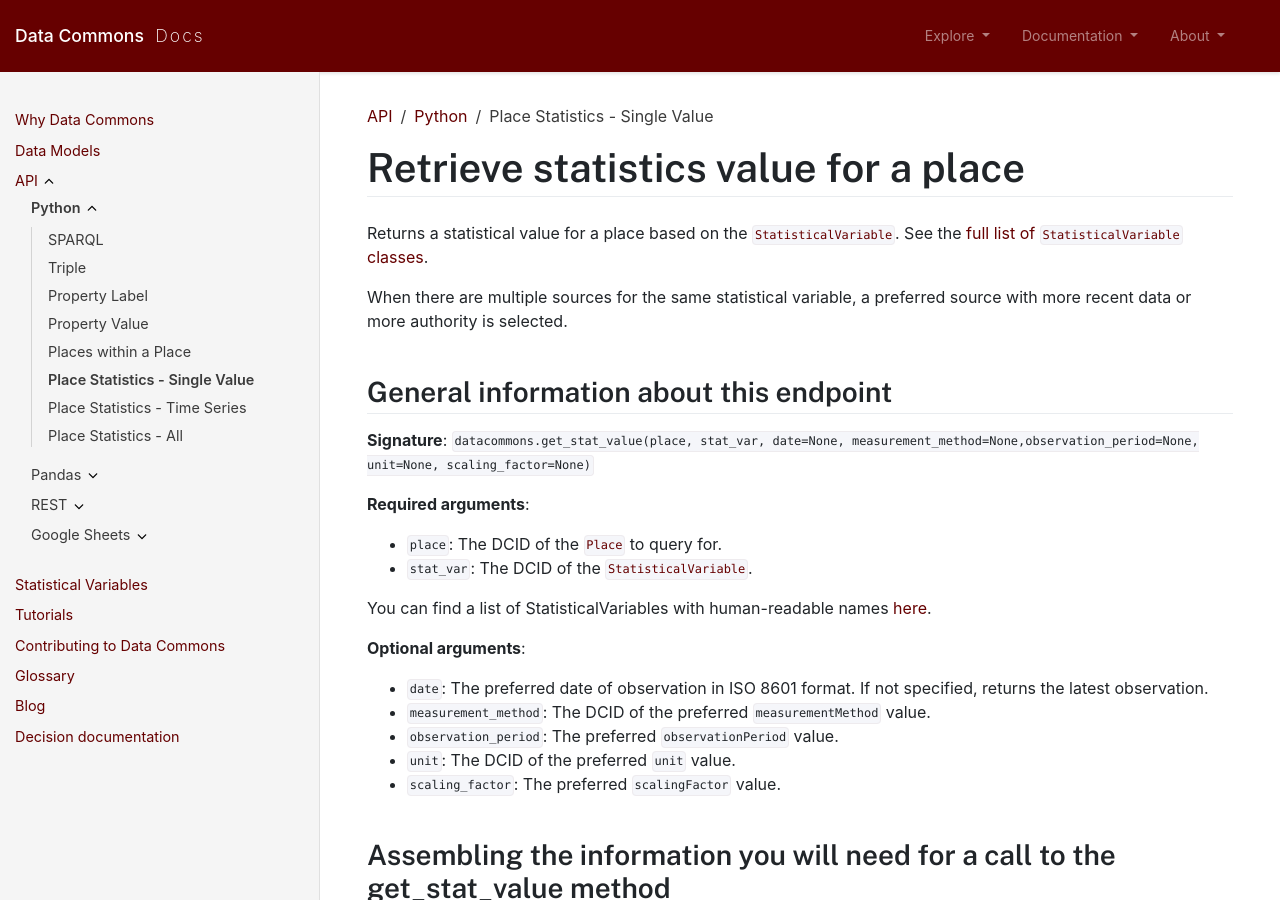
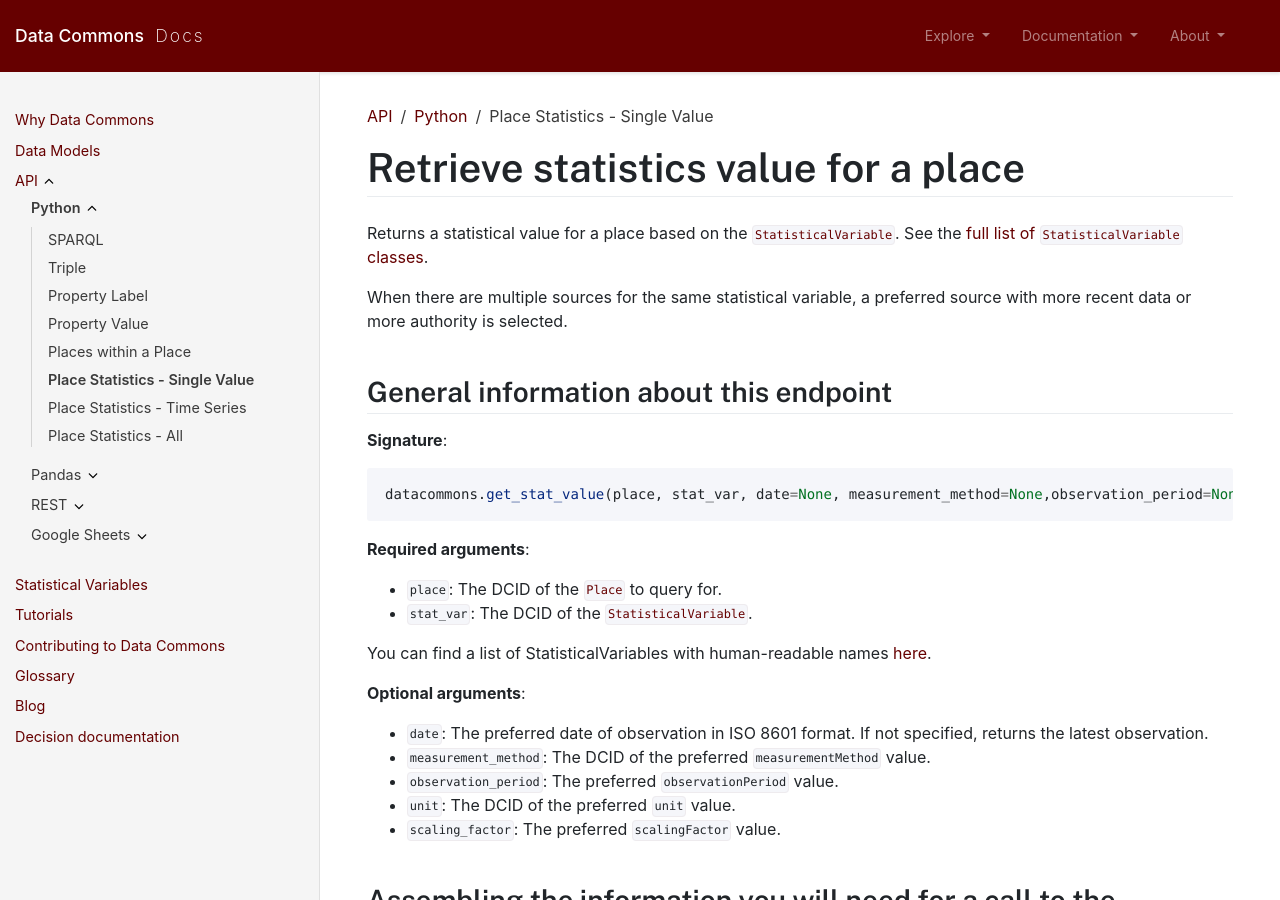
Before and after one commit to datacommonsorg/docsite, a Jekyll site: the page built from api/python/stat_value.md, in a window 1280 px wide and 900 px high. Built offline with Jekyll 4.4.1, drawn with Linux system fonts in a browser that asks for light colours; comment, search, counter and statistics services are not loaded.

Commit message:
python syntax highlight

````diff
--- a/api/python/stat_value.md
+++ b/api/python/stat_value.md
@@ -17,7 +17,11 @@ source with more recent data or more authority is selected.
 
 ## General information about this endpoint
 
-**Signature**: `datacommons.get_stat_value(place, stat_var, date=None, measurement_method=None,observation_period=None, unit=None, scaling_factor=None)`
+**Signature**:
+
+```python
+datacommons.get_stat_value(place, stat_var, date=None, measurement_method=None,observation_period=None, unit=None, scaling_factor=None)
+```
 
 **Required arguments**:
 
````
